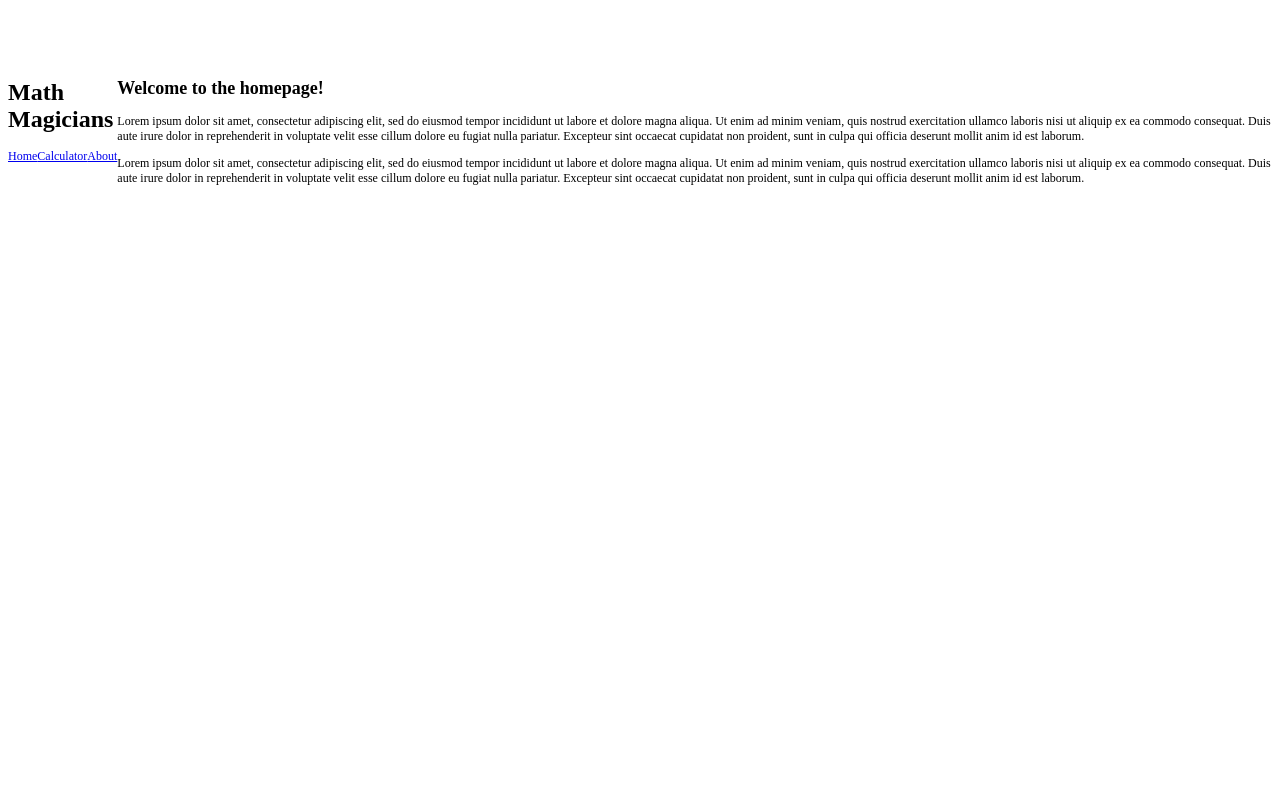
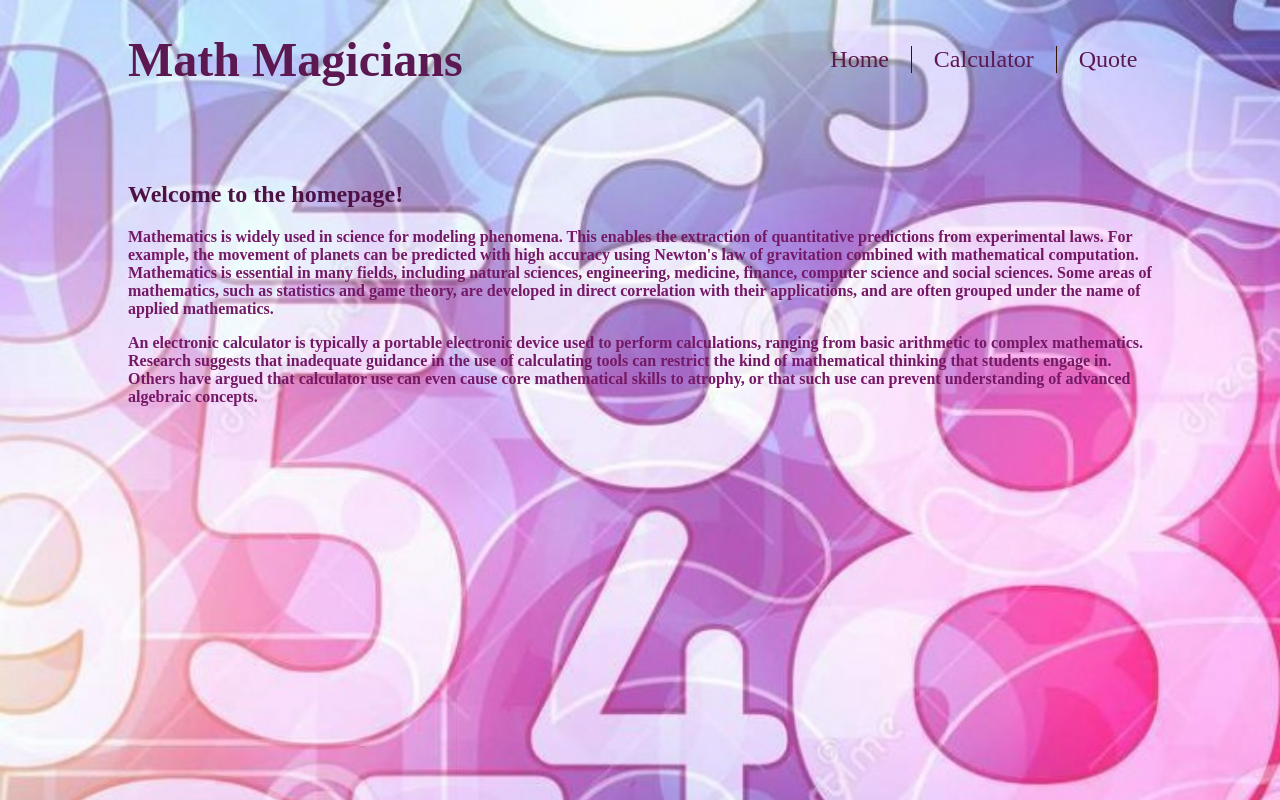
Before and after one commit to Sahar-AbdelSamad/math_magicians, a React (Create React App) app: page / in a window 1280 px wide. Built offline with nearby package versions, Linux system fonts and the light colour scheme.

Commit message:
Style the app

```diff
--- a/src/app/App.js
+++ b/src/app/App.js
@@ -2,7 +2,9 @@ import react from 'react';
 import { Routes, Route } from 'react-router-dom';
 import Calculator from './components/Calculator';
 import Header from './components/Header';
-import './styles/App.css';
+import Quote from './components/Quote';
+import Home from './components/Home';
+import './assets/App.css';
 
 class App extends react.Component {
   constructor(props) {
@@ -11,46 +13,15 @@ class App extends react.Component {
   }
 
   render() {
-    const Home = () => (
+    return (
       <>
         <Header />
-        <main>
-          <h2>Welcome to the homepage!</h2>
-          <p>
-            Lorem ipsum dolor sit amet, consectetur adipiscing elit, sed do eiusmod tempor
-            incididunt ut labore et dolore magna aliqua. Ut enim ad minim veniam, quis nostrud
-            exercitation ullamco laboris nisi ut aliquip ex ea commodo consequat. Duis aute irure
-            dolor in reprehenderit in voluptate velit esse cillum dolore eu fugiat nulla pariatur.
-            Excepteur sint occaecat cupidatat non proident, sunt in culpa qui officia deserunt
-            mollit anim id est laborum.
-          </p>
-          <p>
-            Lorem ipsum dolor sit amet, consectetur adipiscing elit, sed do eiusmod tempor
-            incididunt ut labore et dolore magna aliqua. Ut enim ad minim veniam, quis nostrud
-            exercitation ullamco laboris nisi ut aliquip ex ea commodo consequat. Duis aute irure
-            dolor in reprehenderit in voluptate velit esse cillum dolore eu fugiat nulla pariatur.
-            Excepteur sint occaecat cupidatat non proident, sunt in culpa qui officia deserunt
-            mollit anim id est laborum.
-          </p>
-        </main>
-      </>
-    );
-    const Quote = () => (
-      <>
-        <Header />
-        <main>
-          <h2>Who are we?</h2>
-        </main>
-      </>
-    );
-    return (
-      <div className="App">
         <Routes>
           <Route path="/" element={<Home />} />
           <Route path="calculator" element={<Calculator />} />
           <Route path="quote" element={<Quote />} />
         </Routes>
-      </div>
+      </>
     );
   }
 }
--- /dev/null
+++ b/src/app/assets/App.css
@@ -0,0 +1,10 @@
+body {
+  background-image: url("./background.jpg");
+  background-repeat: no-repeat;
+  background-size: cover;
+  color: #4e1144;
+  font-size: 1rem;
+  box-sizing: border-box;
+  width: 80%;
+  margin: auto;
+}
--- a/src/app/styles/Calculator.css
+++ b/src/app/assets/Calculator.css
@@ -1,9 +1,15 @@
-body {
-  font-size: 12px;
+.calculator-route {
+  display: flex;
+  justify-content: space-between;
+}
+
+.calculator {
+  width: 280px;
+  margin-right: 10%;
 }
 
 .result {
-  background-color: #858293;
+  background-color: #a46596;
   padding-right: 5px;
   color: white;
   height: 40px;
@@ -20,7 +26,7 @@ body {
 }
 
 .buttons button {
-  border: 1px solid #d0d0d0;
+  border: 1px solid #c483b5;
 }
 
 .buttons button:nth-child(17) {
@@ -29,5 +35,5 @@ body {
 
 .buttons button:nth-child(4n),
 .buttons button:last-child {
-  background-color: #ff8e00;
+  background-color: #d100a4;
 }
--- /dev/null
+++ b/src/app/assets/Header.css
@@ -0,0 +1,25 @@
+.header {
+  display: flex;
+  align-items: center;
+  font-size: 1.5rem;
+  margin-bottom: 6%;
+  border-radius: 2%;
+  color: #5c1851;
+}
+
+.navigation {
+  display: flex;
+  gap: 10%;
+  margin-left: auto;
+  margin-right: 10%;
+}
+
+.navigation a {
+  text-decoration: none;
+  color: #5c1851;
+}
+
+.navigation a:not(:last-of-type) {
+  padding-right: 10%;
+  border-right: 1px solid #361500;
+}
--- /dev/null
+++ b/src/app/assets/Home.css
@@ -0,0 +1,4 @@
+.home p {
+  font-weight: bold;
+  color: #751966;
+}
--- a/src/app/components/Calculator.js
+++ b/src/app/components/Calculator.js
@@ -1,8 +1,7 @@
 import React, { useState } from 'react';
 import Keypad from './Keypad';
 import calculate from '../logic/calculate';
-import Header from './Header';
-import '../styles/Calculator.css';
+import '../assets/Calculator.css';
 
 const Calculator = () => {
   const [displayed, setDisplayed] = useState({ total: 0, next: null, operation: null });
@@ -13,9 +12,7 @@ const Calculator = () => {
 
   const { total, next, operation } = displayed;
   return (
-    <>
-      <Header />
-      <main>
+    <div className="calculator-route">
       <h2>Let&apos;s do some Math!</h2>
       <div className="calculator">
         <div className="result">
@@ -25,8 +22,7 @@ const Calculator = () => {
         </div>
         <Keypad click={onClick} />
       </div>
-      </main>
-    </>
+    </div>
   );
 };
 
--- a/src/app/components/Header.js
+++ b/src/app/components/Header.js
@@ -1,13 +1,14 @@
 import React from 'react';
 import { Link } from 'react-router-dom';
+import '../assets/Header.css';
 
 const Header = () => (
-  <header>
+  <header className="header">
     <h1>Math Magicians</h1>
-    <nav>
+    <nav className="navigation">
       <Link to="/">Home</Link>
       <Link to="/calculator">Calculator</Link>
-      <Link to="/quote">About</Link>
+      <Link to="/quote">Quote</Link>
     </nav>
   </header>
 );
--- /dev/null
+++ b/src/app/components/Home.js
@@ -0,0 +1,27 @@
+import '../assets/Home.css';
+
+const Home = () => (
+  <div className="home">
+    <h2>Welcome to the homepage!</h2>
+    <p>
+      Mathematics is widely used in science for modeling phenomena. This enables the
+      extraction of quantitative predictions from experimental laws. For example, the movement
+      of planets can be predicted with high accuracy using Newton&apos;s law of gravitation
+      combined with mathematical computation. Mathematics is essential in many fields,
+      including natural sciences, engineering, medicine, finance, computer science and
+      social sciences. Some areas of mathematics, such as statistics and game theory, are
+      developed in direct correlation with their applications, and are often grouped under
+      the name of applied mathematics.
+    </p>
+    <p>
+      An electronic calculator is typically a portable electronic device used to perform
+      calculations, ranging from basic arithmetic to complex mathematics. Research suggests
+      that inadequate guidance in the use of calculating tools can restrict the kind of
+      mathematical thinking that students engage in. Others have argued that
+      calculator use can even cause core mathematical skills to atrophy, or that such use
+      can prevent understanding of advanced algebraic concepts.
+    </p>
+  </div>
+);
+
+export default Home;
--- /dev/null
+++ b/src/app/components/Quote.js
@@ -0,0 +1,20 @@
+import { useEffect, useState } from 'react';
+
+const Quote = () => {
+  const [quote, setQuote] = useState('');
+  useEffect(() => {
+    const mathQuote = async () => {
+      const response = await fetch('https://random-math-quote-api.herokuapp.com/');
+      const data = await response.json();
+      setQuote(`${data.quote} -${data.author}`);
+    };
+    mathQuote();
+  }, []);
+  return (
+    <>
+      <h2>{quote}</h2>
+    </>
+  );
+};
+
+export default Quote;
--- a/src/app/styles/App.css
+++ /dev/null
@@ -1,5 +0,0 @@
-.App {
-  display: flex;
-  justify-content: center;
-  margin-top: 5%;
-}
```
Also changed, not shown: src/app/assets/background.jpg (added). Lines whose indentation alone changed are shown as unchanged.
